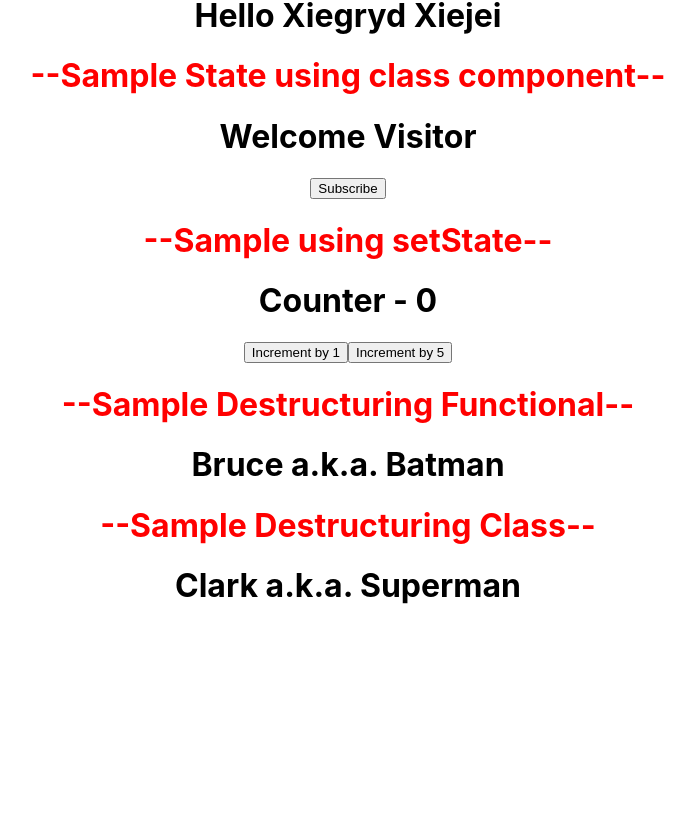
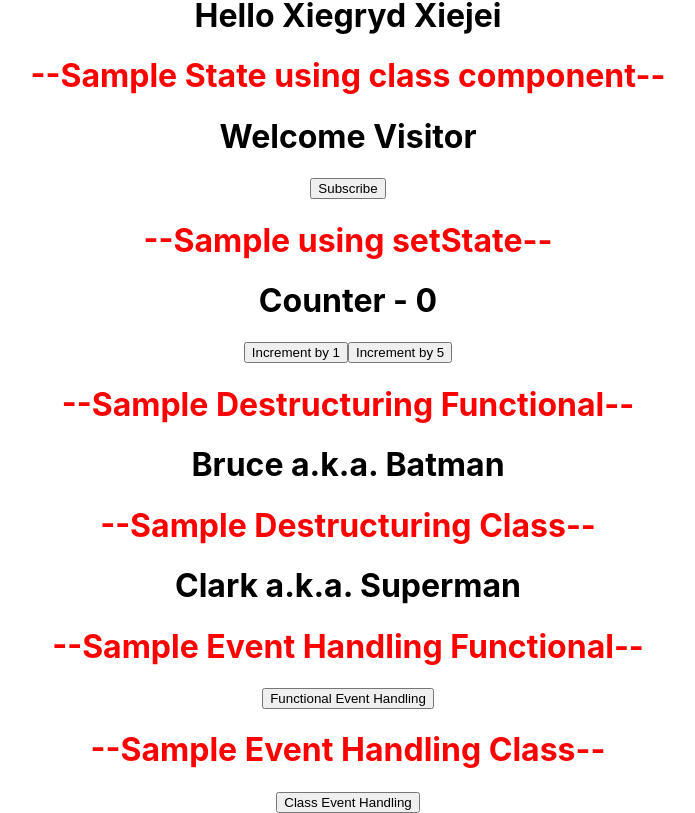
Before and after one commit to mirjSolution/react-front-to-back, a React (Create React App) app: page / in a window 1280 px wide. Shown: the part 1082-1895 px from the top of the page, without its empty margins (292-987 px from the left). Before the commit the page ends 1709 px from the top, so only its background shows below. Built offline with nearby package versions, Linux system fonts and the light colour scheme.

Commit message:
Event Handdling in functional and class component

```diff
--- a/src/App.js
+++ b/src/App.js
@@ -3,6 +3,8 @@ import './App.css';
 import Welcome from './components/class/Welcome';
 import DestructuringClass from './components/destructuring/DestructuringClass';
 import DestructuringFunctional from './components/destructuring/DestructuringFunctional';
+import EventHandlingClass from './components/eventhandling/EventHandlingClass';
+import EventHandlingFunctional from './components/eventhandling/EventHandlingFunctional';
 
 // Name export
 // import {Greet} from './components/functional/greet';
@@ -65,6 +67,11 @@ class App extends Component {
         {/* Destructuring in functional and class component*/}
         <h1 style={{ color: 'red' }}>--Sample Destructuring Class--</h1>
         <DestructuringClass firstName='Clark' heroName='Superman' />
+        {/* Event Handling in functional and class component*/}
+        <h1 style={{ color: 'red' }}>--Sample Event Handling Functional--</h1>
+        <EventHandlingFunctional />
+        <h1 style={{ color: 'red' }}>--Sample Event Handling Class--</h1>
+        <EventHandlingClass />
       </div>
     );
   }
--- /dev/null
+++ b/src/components/eventhandling/EventHandlingClass.js
@@ -0,0 +1,16 @@
+import React, { Component } from 'react';
+
+class EventHandlingClass extends Component {
+  clickHandler() {
+    alert('Button Clicked');
+  }
+  render() {
+    return (
+      <div>
+        <button onClick={this.clickHandler}>Class Event Handling</button>
+      </div>
+    );
+  }
+}
+
+export default EventHandlingClass;
--- /dev/null
+++ b/src/components/eventhandling/EventHandlingFunctional.js
@@ -0,0 +1,12 @@
+const EventHandlingFunctional = () => {
+  function clickHandler() {
+    alert('Button Clicked');
+  }
+  return (
+    <div>
+      <button onClick={clickHandler}>Functional Event Handling</button>
+    </div>
+  );
+};
+
+export default EventHandlingFunctional;
```
